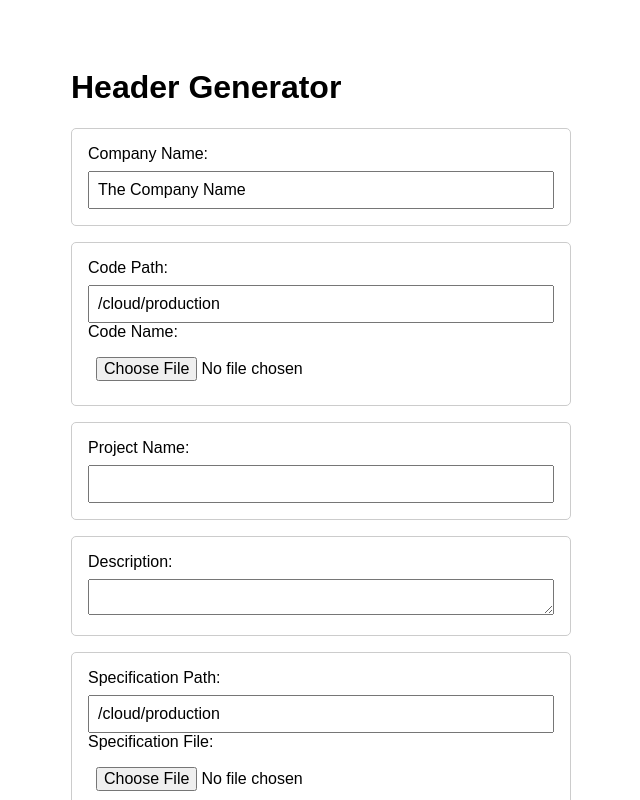
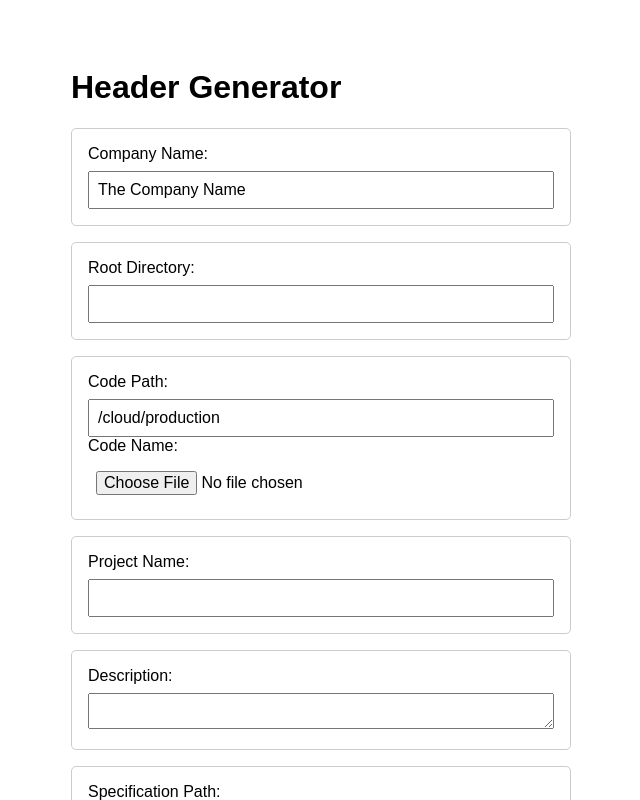
Before and after one commit to mrppdex/useyourheader, a React (Create React App) app: page / in a window 1280 px wide. Shown: the top 800 px of the page, without its empty margins (319-959 px from the left). Built offline with nearby package versions, Linux system fonts and the light colour scheme.

Commit message:
add root dir; move r code button;

```diff
--- a/src/App.js
+++ b/src/App.js
@@ -3,6 +3,7 @@ import "./App.css";  // Assuming you have an App.css file in the same folder
 
 const HeaderGenerator = () => {
   const [companyName, setCompanyName] = useState("The Company Name");
+  const [rootDirectory, setRootDirectory] = useState("");
   const [codePath, setCodePath] = useState("/cloud/production");
   const [codeName, setCodeName] = useState("");
   const [projectName, setProjectName] = useState("");
@@ -63,6 +64,17 @@ const HeaderGenerator = () => {
   copy_to_clipboard(names_and_versions)
 
   print("Go back to the header app and paste data from the clipboard")`);
+
+  const handleRootDirectoryChange = (e) => {
+    const newRootDirectory = e.target.value;
+    setRootDirectory(newRootDirectory);
+    setCodePath(newRootDirectory);
+    setSpecificationPath(newRootDirectory);
+    setIrPath(newRootDirectory);
+    setOrigPath(newRootDirectory);
+    setDataInputsPath(newRootDirectory);
+    setDataOutputPath(newRootDirectory);
+  };
 
   // Function to copy the R code to the clipboard
   const handleCopyRCode = () => {
@@ -188,6 +200,10 @@ ${dataOutputsText || '# DATA OUTPUT             : N/A'}
           <input type="text" value={companyName} onChange={(e) => setCompanyName(e.target.value)} />
         </div>
         <div className="form-group">
+          <label>Root Directory:</label>
+          <input type="text" value={rootDirectory} onChange={handleRootDirectoryChange} />
+        </div>
+        <div className="form-group">
           <label>Code Path:</label>
           <input type="text" value={codePath} onChange={(e) => setCodePath(e.target.value)} />
           <label>Code Name:</label>
@@ -222,7 +238,6 @@ ${dataOutputsText || '# DATA OUTPUT             : N/A'}
         <div className="form-group">
           <label>Component Code Modules:</label>
           <textarea value={ccModules} onChange={(e) => setCcModules(e.target.value)} />
-          <button type="button" onClick={handleCopyRCode}>Copy R version code to the clipboard</button>
         </div>
         <div className="form-group">
           <label>Software/Version#:</label>
@@ -235,6 +250,7 @@ ${dataOutputsText || '# DATA OUTPUT             : N/A'}
         <div className="form-group">
           <label>Additional Instructions:</label>
           <textarea value={additionalInstructions} onChange={(e) => setAdditionalInstructions(e.target.value)} />
+          <button type="button" onClick={handleCopyRCode}>Copy R version code to the clipboard</button>
         </div>
         <div className="form-group">
           <label>Data Path:</label>
```
Also changed, not shown: 5 other files (tests, documents, lock files or other folders).
